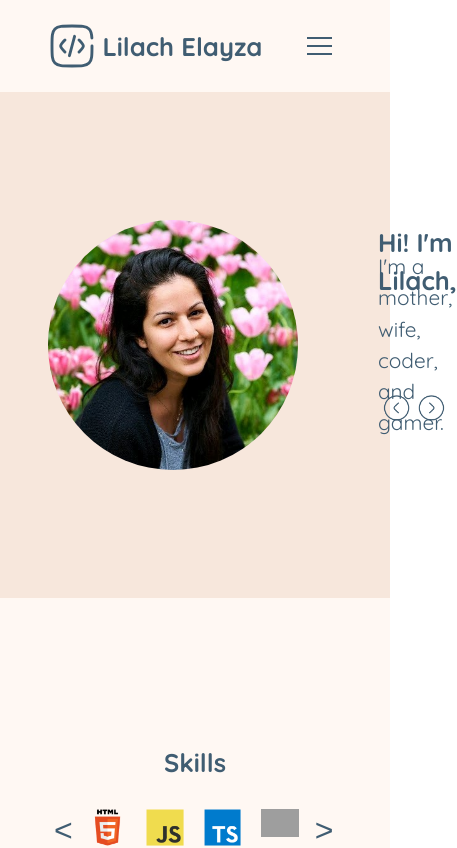
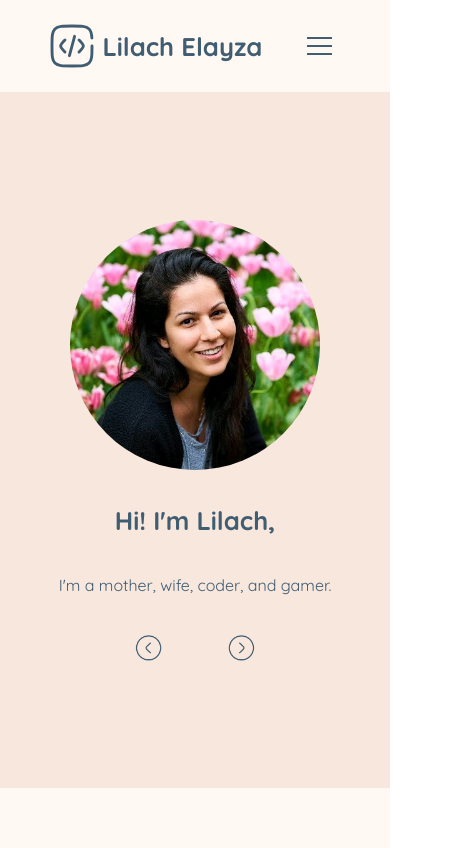
Before and after one commit to Lulzies87/portfolio, a React (Vite) app in the folder app/: page / in a window 390 px wide. Shown: the top 848 px of the page, 457 px wide, since content can reach past the window. Built offline with nearby package versions, Linux system fonts and the light colour scheme; grey boxes are pictures that could not be loaded.

Commit message:
style and adjust cover to mobile

```diff
--- a/app/src/components/Cover.module.scss
+++ b/app/src/components/Cover.module.scss
@@ -2,11 +2,12 @@
     display: flex;
     align-items: center;
     gap: 5rem;
+    text-align: center;
 }
 
 .storyContainer {
     height: max(150px, 15vw);
-    text-align: left;
+    width: 100%;
 }
 
 .titleContainer {
@@ -16,6 +17,7 @@
 }
 
 .title {
+    width: 100%;
     margin: 0;
 }
 
@@ -23,6 +25,7 @@
     height: 60%;
     display: flex;
     align-items: center;
+    justify-content: center;
 }
 
 .storyLine {
@@ -37,7 +40,10 @@
 }
 
 .navButtonsContainer {
+    display: flex;
     height: 20%;
+    justify-content: center;
+    gap: 20%;
 }
 
 .scrollButton {
@@ -64,3 +70,14 @@
     border-radius: 50%;
     object-fit: cover;
 }
+
+@media (max-width: 899px) {
+    .coverContainer {
+        flex-direction: column;
+        gap: 2.5rem;
+    }
+
+    .storyLine {
+        font-size: 1rem;
+    }
+}
```
